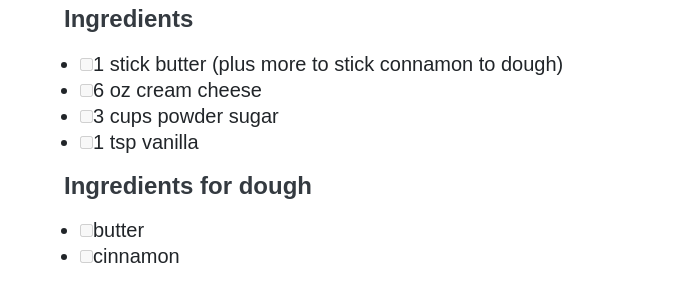
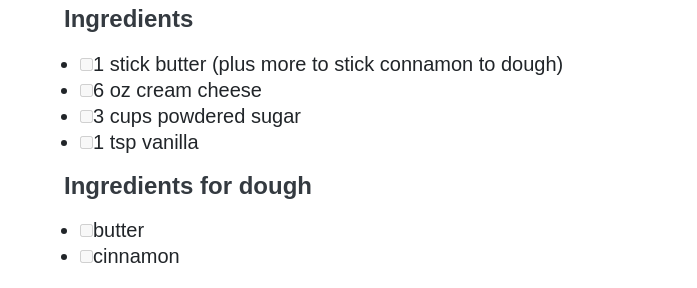
Before and after one commit to sfb1996/cookbook, a Jekyll site: the page built from _recipes/cias-rolls.md, in a window 1280 px wide and 900 px high, scrolled down 1431 px. Shown: the part 155-443 px from the top of the window, without its empty margins (268-965 px from the left). Built offline with Jekyll 4.4.1, drawn with Linux system fonts in a browser that asks for light colours.

Commit message:
Update cias-rolls.md

```diff
--- a/_recipes/cias-rolls.md
+++ b/_recipes/cias-rolls.md
@@ -41,7 +41,7 @@ tags: ['bread']
 ### Ingredients
 - [ ] 1 stick butter (plus more to stick connamon to dough)
 - [ ] 6 oz cream cheese
-- [ ] 3 cups powder sugar
+- [ ] 3 cups powdered sugar
 - [ ] 1 tsp vanilla
 
 ### Ingredients for dough
```
